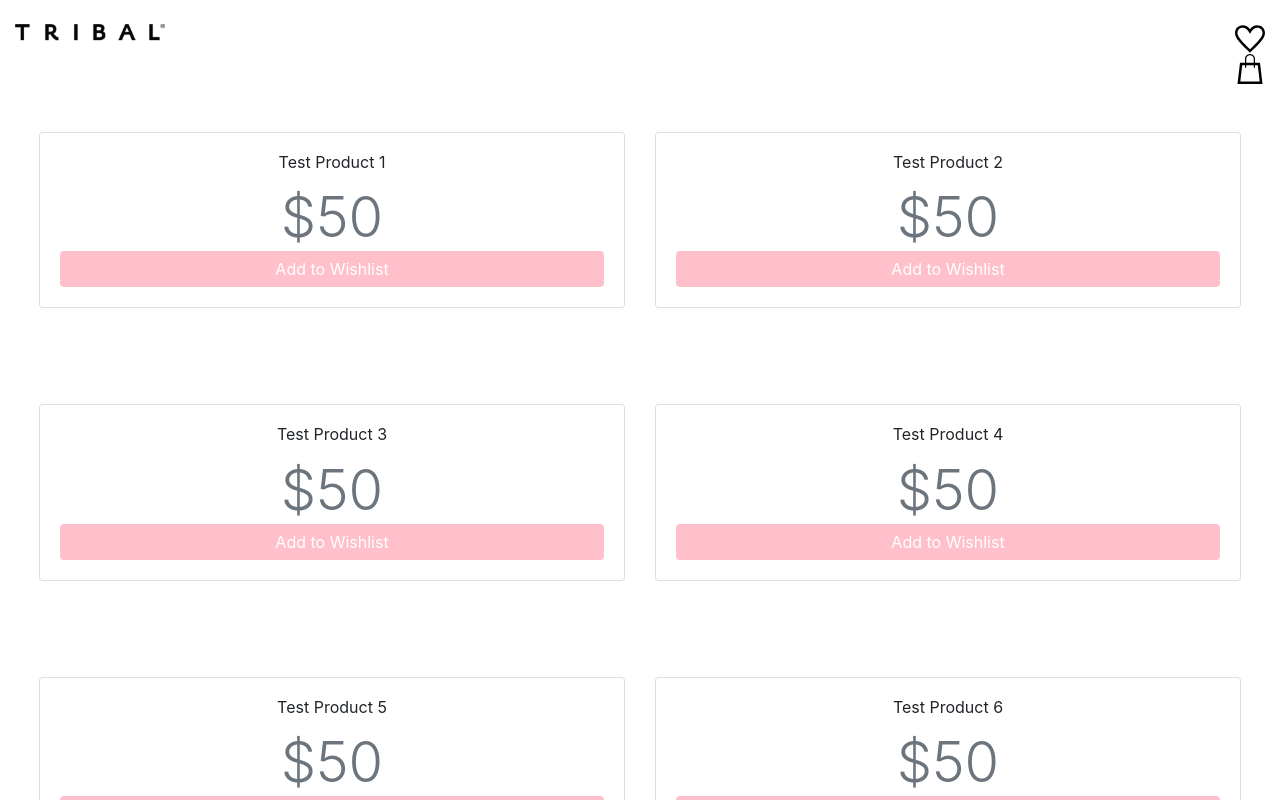
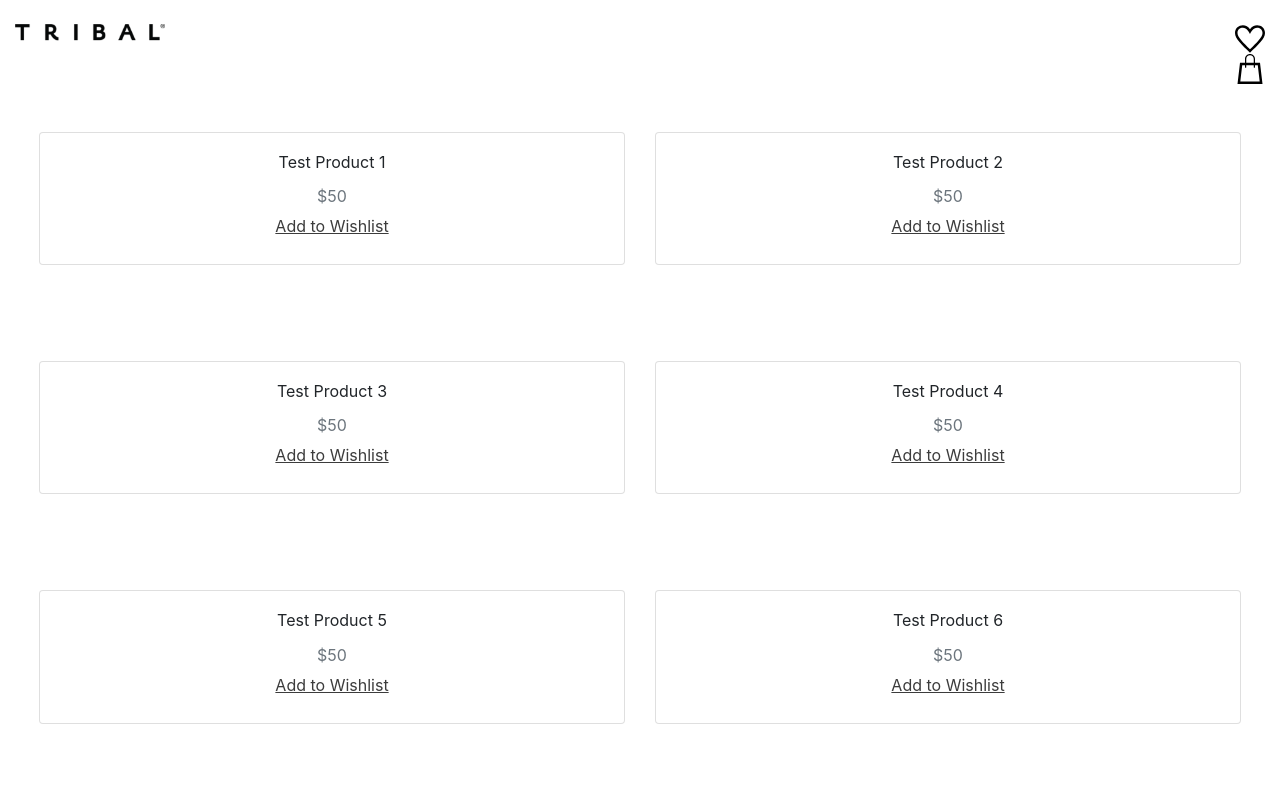
Before and after one commit to jaepass/demostore-cjs, a Vue app: page / in a window 1280 px wide. Shown: the top 800 px of the page. Built offline with nearby package versions, Linux system fonts and the light colour scheme.

Commit message:
installed commerce v2 as cli

```diff
--- a/package.json
+++ b/package.json
@@ -8,6 +8,7 @@
     "lint": "vue-cli-service lint"
   },
   "dependencies": {
+    "@chec.io/commerce": "^2.0.0-beta2",
     "core-js": "^3.3.2",
     "vue": "^2.6.10"
   },
--- a/public/index.html
+++ b/public/index.html
@@ -4,13 +4,15 @@
     <meta charset="utf-8">
     <meta http-equiv="X-UA-Compatible" content="IE=edge">
     <meta name="viewport" content="width=device-width,initial-scale=1.0">
+    <!-- Load Bootstrap -->
     <link rel="stylesheet" href="https://maxcdn.bootstrapcdn.com/bootstrap/4.0.0/css/bootstrap.min.css" integrity="sha384-Gn5384xqQ1aoWXA+058RXPxPg6fy4IWvTNh0E263XmFcJlSAwiGgFAW/dAiS6JXm"
       crossorigin="anonymous">
     <link rel="icon" href="<%= BASE_URL %>favicon.ico">
+     <!-- Load Font Awesome -->
+    <link rel="" href="https://stackpath.bootstrapcdn.com/font-awesome/4.7.0/css/font-awesome.min.css">
     <!-- Load Axios -->
     <script src="https://unpkg.com/axios/dist/axios.min.js"></script>
-    <!-- Load Commerce.js  -->
-    <script type="text/javascript" src="https://cdn.chec.io/v1/commerce.js"></script>
+
     <title>Demostore with CJS</title>
   </head>
   <body>
--- a/src/components/Product.vue
+++ b/src/components/Product.vue
@@ -2,10 +2,9 @@
 <template>
     <div class="card my-5">
         <div class="card-body">
-            <h5 class="text-center card-title">{{product.title}}</h5>
-            <p class="text-center text-muted card-text display-4">${{Number(product.price).toFixed()}}</p>
-            <button :disabled="isInWishlist" @click="$emit('add-to-wishlist',product)" class="btn btn-info form-control">
-                {{isInWishlist ? 'Added to wishlist': 'Add to Wishlist'}}
+            <h5 class="text-center card-title display-5">{{product.title}}</h5>
+            <p class="text-center text-muted card-text display-5">${{Number(product.price).toFixed()}}</p>
+            <button :disabled="isInWishlist" @click="$emit('add-to-wishlist',product)" class="btn btn-info form-control"><i class="fas fa-heart"></i>{{isInWishlist ? 'Added to wishlist': 'Add to Wishlist'}}
             </button>
         </div>
     </div>
@@ -19,10 +18,14 @@ export default{
 
 <style>
     button.btn{
-        background-color: pink;
+        background-color: transparent;
+        text-decoration: underline;
         border: none;
+        color: rgb(60, 60, 60);
     }
     button.btn:hover{
-        background-color: lightpink;
+        text-decoration: none;
+        background-color: transparent;
+        color: rgb(60, 60, 60);
     }
 </style>
--- a/src/components/Wishlist.vue
+++ b/src/components/Wishlist.vue
@@ -9,7 +9,6 @@ to send data back to parent component
       <li class="list-group-item" v-for="item in items" :key="item.id">
         {{ item.title }} - $ {{ item.price }}
         <button
-
           @click="$emit('remove-from-wishlist',item)"
           class="bg-transparent hover:bg-blue-500 text-blue-700 font-semibold hover:text-white py-2 px-4 border border-blue-500 hover:border-transparent rounded float-right"
         >Remove</button>
```
Also changed, not shown: src/App.vue (+16 -4 lines), 1 other file (tests, documents, lock files or other folders).
